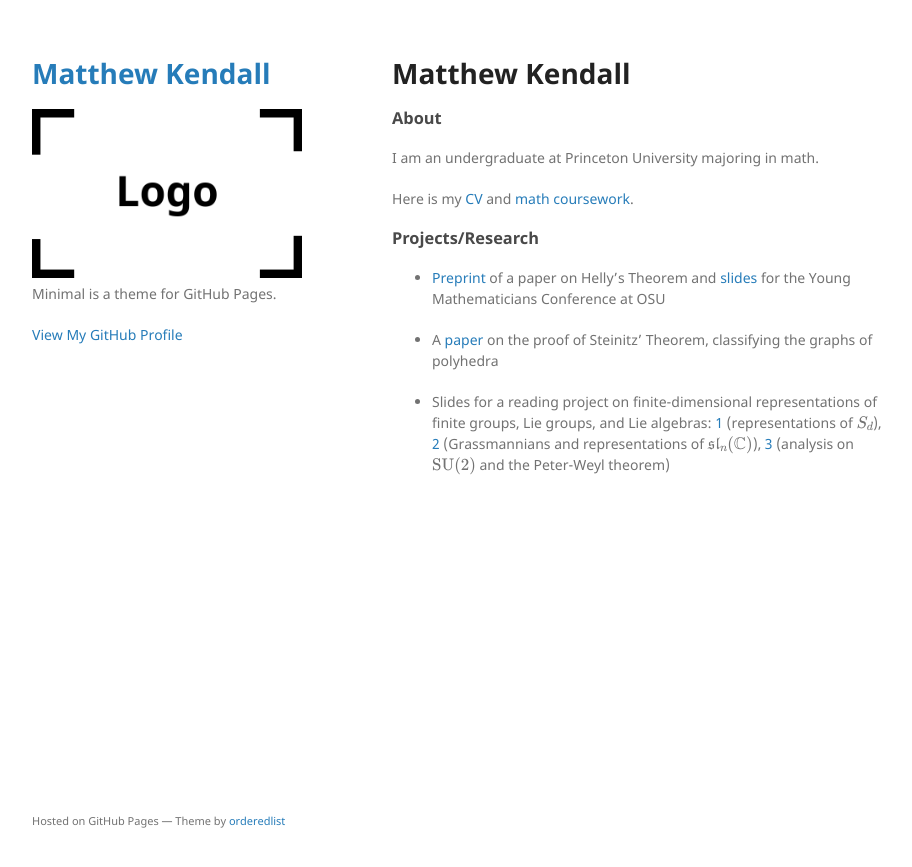
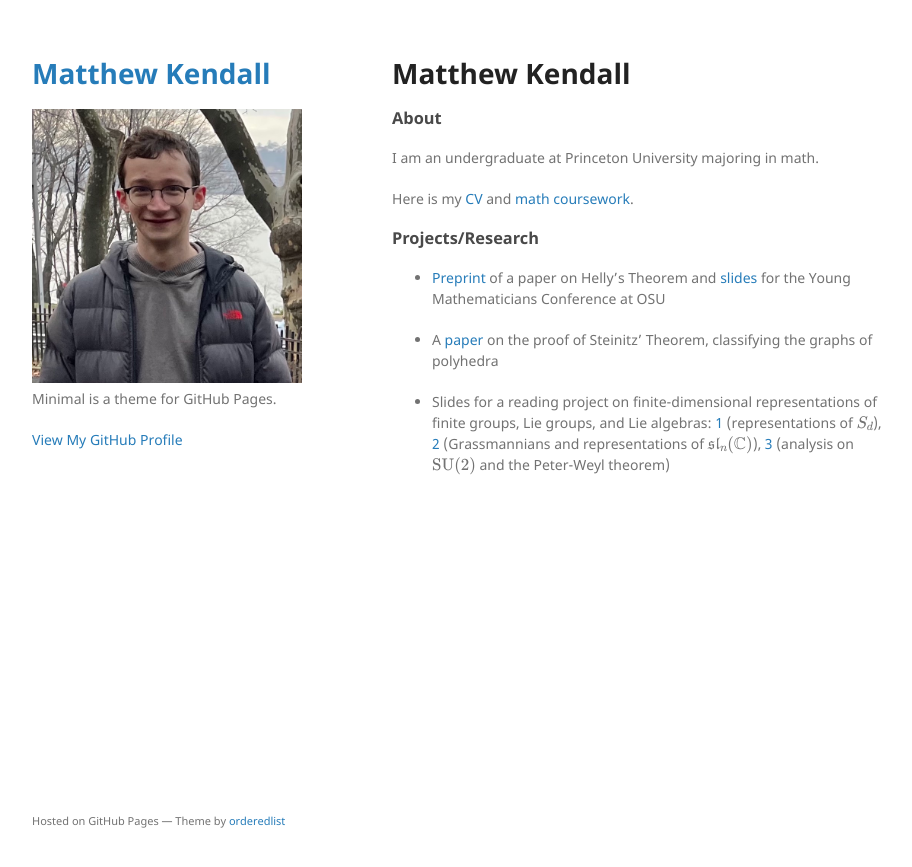
Before and after one commit to matthewkendall/matthewkendall.github.io, a Jekyll site: the page built from index.md, in a window 1280 px wide. Shown: the top 867 px of the page, without its empty margins (178-1090 px from the left). Built offline with Jekyll 4.4.1, drawn with Linux system fonts in a browser that asks for light colours; our own code applies the rules of GitHub Pages for plain Markdown files; formulas are drawn with MathJax 3.

Commit message:
Update _config.yml

```diff
--- a/_config.yml
+++ b/_config.yml
@@ -1,5 +1,5 @@
 title: Matthew Kendall
-logo: /assets/img/logo.png
+logo: /assets/img/pfp_22.jpeg
 description: Minimal is a theme for GitHub Pages.
 show_downloads: false
 google_analytics:
```
